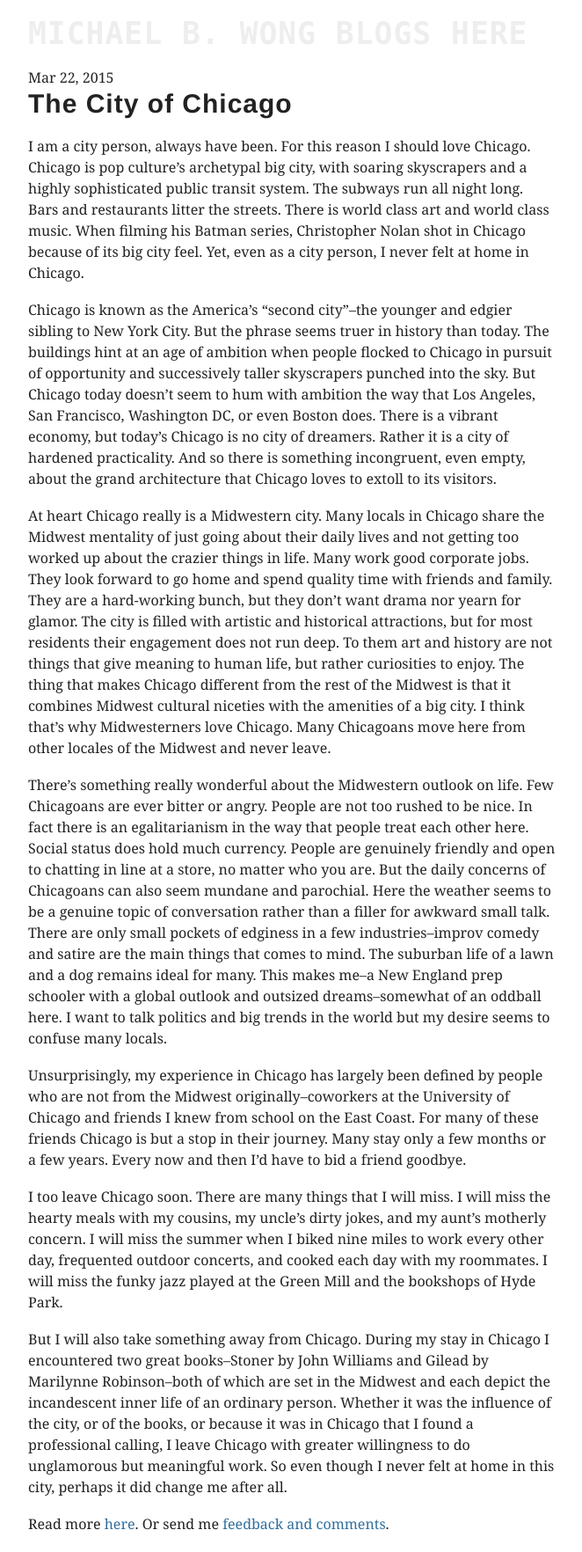
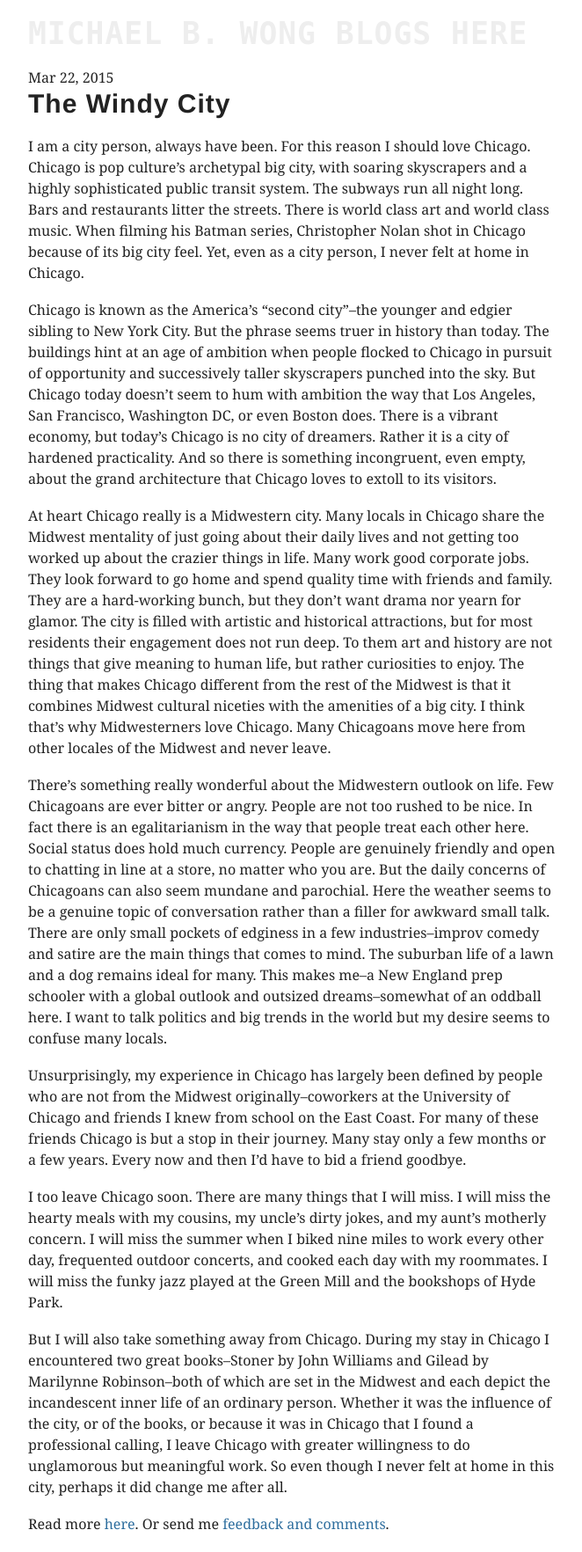
Before and after one commit to mbwong/mbwong.github.com, a Jekyll site: the page built from _posts/2015-03-22-chicago.md, in a window 1280 px wide. Shown: the whole page at 88% size, without its empty margins (308-970 px from the left). Built offline with Jekyll 4.4.1, drawn with Linux system fonts in a browser that asks for light colours.

Commit message:
Update 2015-03-22-chicago.md

```diff
--- a/_posts/2015-03-22-chicago.md
+++ b/_posts/2015-03-22-chicago.md
@@ -1,10 +1,10 @@
 ---
 tags: life
-title: The City of Chicago
+title: The Windy City
 layout: post
 ---
 
-# The City of Chicago
+# The Windy City
 
 I am a city person, always have been. For this reason I should love Chicago. Chicago is pop culture's archetypal big city, with soaring skyscrapers and a highly sophisticated public transit system. The subways run all night long. Bars and restaurants litter the streets. There is world class art and world class music. When filming his Batman series, Christopher Nolan shot in Chicago because of its big city feel. Yet, even as a city person, I never felt at home in Chicago.
 
```
